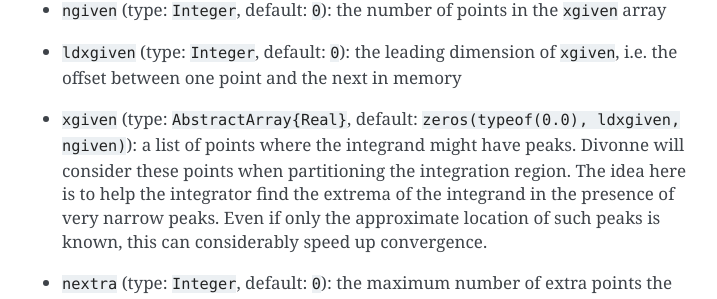
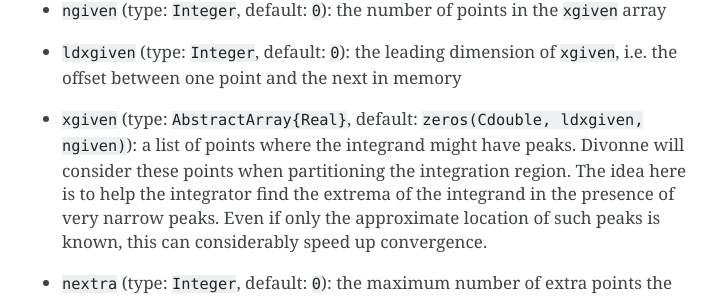
Before and after one commit to giordano/Cuba.jl, a Sphinx documentation site: the page built from docs/index.rst, in a window 1280 px wide and 900 px high, scrolled down 9520 px. Shown: the part 149-448 px from the top of the window, without its empty margins (388-1105 px from the left). Built offline with Sphinx 7.4.7, drawn with Linux system fonts in a browser that asks for light colours.

```diff
--- a/docs/index.rst
+++ b/docs/index.rst
@@ -463,7 +463,7 @@
   ``xgiven`` array
 - ``ldxgiven`` (type: ``Integer``, default: ``0``): the leading dimension of
   ``xgiven``, i.e. the offset between one point and the next in memory
-- ``xgiven`` (type: ``AbstractArray{Real}``, default: ``zeros(typeof(0.0),
+- ``xgiven`` (type: ``AbstractArray{Real}``, default: ``zeros(Cdouble,
   ldxgiven, ngiven)``): a list of points where the integrand might have peaks.
   Divonne will consider these points when partitioning the integration region.
   The idea here is to help the integrator find the extrema of the integrand in
```
Also changed, not shown: 5 other files.
